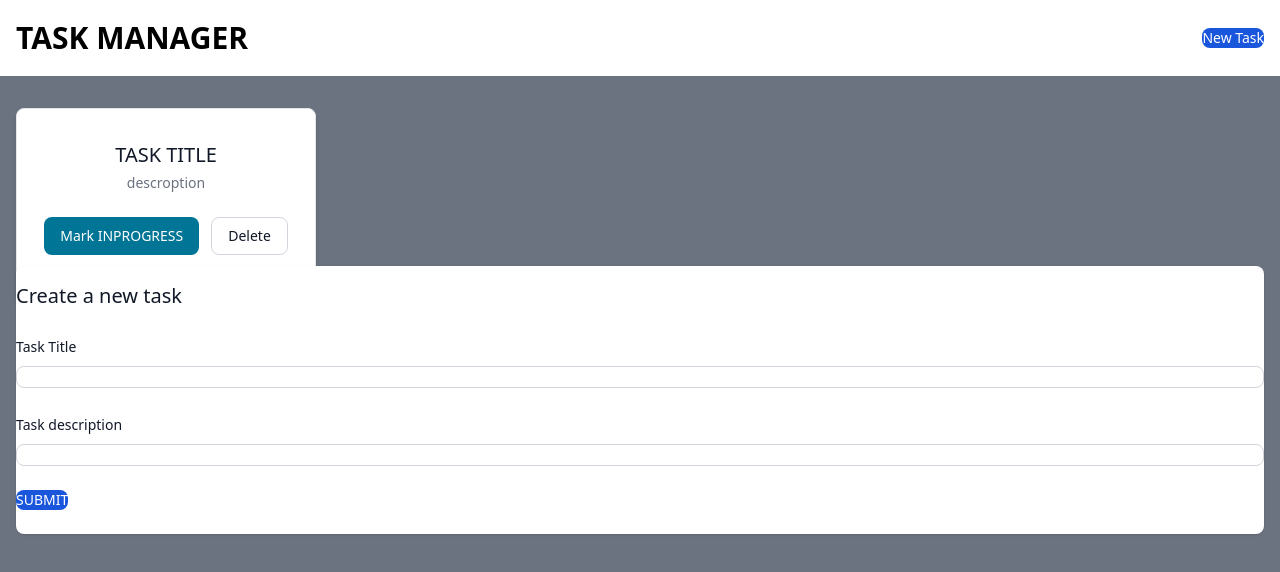
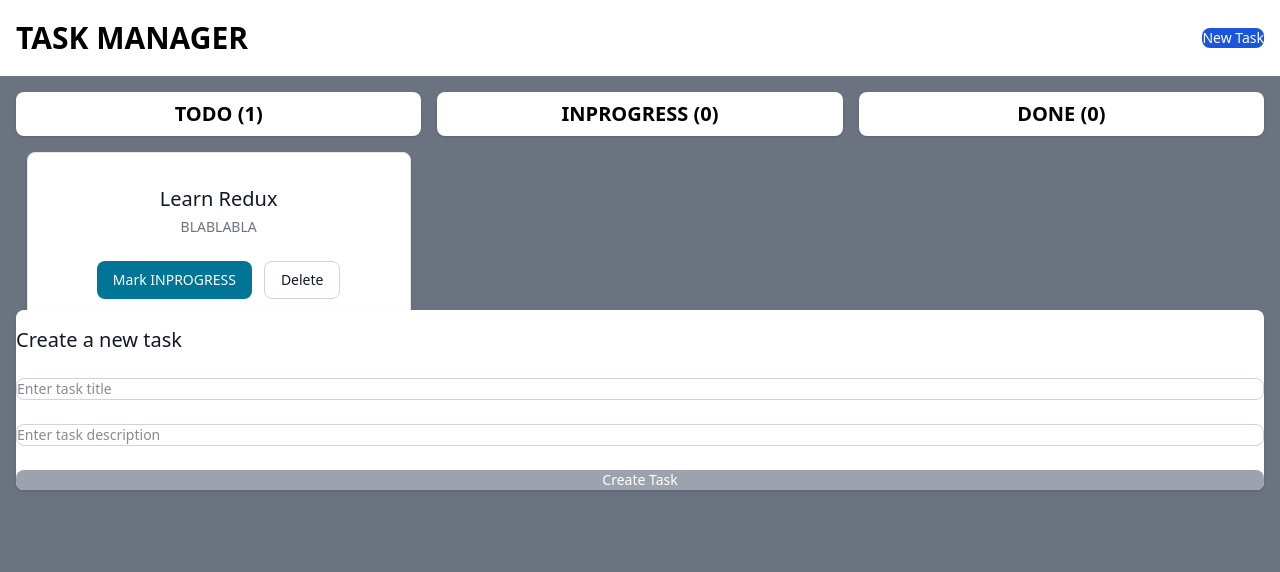
Before and after one commit to Toobaafzalii/azki-task-manager, a Next.js app: page / in a window 1280 px wide. Both pictures are taken after a click on the button "New Task". Shown: the top 572 px of the page. Built offline with nearby package versions, Linux system fonts and the light colour scheme.

Commit message:
feat: modify AppModal to use redux

```diff
--- a/src/app/components/appCard/index.tsx
+++ b/src/app/components/appCard/index.tsx
@@ -54,11 +54,11 @@ const AppCard:React.FC<ITask> = ({description, title , status, id}) => {
       <div className="flex justify-end px-2 pt-2">
       </div>
       <div className="flex flex-col items-center pb-10">
-        <h5 className="mb-1 text-xl font-medium text-gray-900 dark:text-white">TASK TITLE</h5>
-        <span className="text-sm text-gray-500 dark:text-gray-400">descroption</span>
+        <h5 className="mb-1 text-xl font-medium text-gray-900 dark:text-white">{title}</h5>
+        <span className="text-sm text-gray-500 dark:text-gray-400">{description}</span>
         <div className="mt-4 flex space-x-3 lg:mt-6">
         {status !== "DONE" ? (  <button
-            className=" inline-flex items-center rounded-lg bg-cyan-700 px-4 py-2 text-center text-sm font-medium text-white hover:bg-cyan-800 focus:outline-none focus:ring-4 focus:ring-cyan-300 dark:bg-cyan-600 dark:hover:bg-cyan-700 dark:focus:ring-cyan-800"
+            className=" inline-flex items-center text-nowrap rounded-lg bg-cyan-700 px-4 py-2 text-center text-sm font-medium text-white hover:bg-cyan-800 focus:outline-none focus:ring-4 focus:ring-cyan-300 dark:bg-cyan-600 dark:hover:bg-cyan-700 dark:focus:ring-cyan-800"
             onClick={handleStatusChange}
           >
           {status == "TODO" ? "Mark INPROGRESS" : "Mark DONE"}
--- a/src/app/components/appModal/index.tsx
+++ b/src/app/components/appModal/index.tsx
@@ -1,18 +1,26 @@
- "use client"
+"use client";
 
 import { Button, Label, Modal, ModalBody, ModalHeader, TextInput } from "flowbite-react";
-import React, { ChangeEvent, useState } from "react";
+import React, { ChangeEvent, useState, useEffect } from "react";
+import { useDispatch } from "react-redux";
+import { addTask } from "@/redux/slice";
 
 interface AppModalProps {
   openModal: boolean;
   setOpenModal: (open: boolean) => void;
 }
 
-const AppModal:React.FC<AppModalProps> = ({ openModal, setOpenModal }: AppModalProps) => {
+const AppModal: React.FC<AppModalProps> = ({ openModal, setOpenModal }) => {
+  const dispatch = useDispatch();
   const [task, setTask] = useState({
     title: "",
     description: ""
   });
+  const [isSubmitDisabled, setIsSubmitDisabled] = useState(true);
+
+  useEffect(() => {
+    setIsSubmitDisabled(!(task.title.trim() && task.description.trim()));
+  }, [task.title, task.description]);
 
   function onCloseModal() {
     setOpenModal(false);
@@ -28,7 +36,13 @@ const AppModal:React.FC<AppModalProps> = ({ openModal, setOpenModal }: AppModalP
   };
 
   const handleSubmit = () => {
-    console.log("Submitted task:", task);
+    if (isSubmitDisabled) return;
+
+    dispatch(addTask({
+      title: task.title.trim(),
+      description: task.description.trim()
+    }));
+
     onCloseModal();
   };
 
@@ -37,13 +51,16 @@ const AppModal:React.FC<AppModalProps> = ({ openModal, setOpenModal }: AppModalP
       <ModalHeader />
       <ModalBody>
         <div className="space-y-6">
-          <h3 className="text-xl font-medium text-gray-900 dark:text-white">Create a new task</h3>
+          <h3 className="text-xl font-medium text-gray-900 dark:text-white">
+            Create a new task
+          </h3>
           <div>
             <div className="mb-2 block">
-              <Label htmlFor="title">Task Title</Label>
+              <Label htmlFor="title" />
             </div>
             <TextInput
               id="title"
+              placeholder="Enter task title"
               value={task.title}
               onChange={handleChange}
               required
@@ -51,22 +68,33 @@ const AppModal:React.FC<AppModalProps> = ({ openModal, setOpenModal }: AppModalP
           </div>
           <div>
             <div className="mb-2 block">
-              <Label htmlFor="description">Task description</Label>
+              <Label htmlFor="description" />
             </div>
             <TextInput
               id="description"
+              placeholder="Enter task description"
               value={task.description}
               onChange={handleChange}
               required
             />
           </div>
-        </div>
-        <div className="w-full my-6">
-          <Button onClick={handleSubmit}>SUBMIT</Button>
+          <div className="w-full">
+            <Button
+              onClick={handleSubmit}
+              disabled={isSubmitDisabled}
+              className={`w-full ${
+                isSubmitDisabled
+                  ? "bg-gray-400 cursor-not-allowed"
+                  : "bg-cyan-700 hover:bg-cyan-800"
+              }`}
+            >
+              Create Task
+            </Button>
+          </div>
         </div>
       </ModalBody>
     </Modal>
   );
-}
+};
 
 export default AppModal;
--- a/src/app/containers/cards.tsx
+++ b/src/app/containers/cards.tsx
@@ -1,20 +1,45 @@
 import { useSelector } from "react-redux";
 import AppCard from "../components/appCard";
 import { RootState } from "../../redux/store";
-import { ITask } from "@/types/type";
 
-const AppCardsContainer:React.FC = () => {
+const AppCardsContainer: React.FC = () => {
     const tasks = useSelector((state: RootState) => state.tasks.tasks);
 
-    return(
-        <div className="w-full mx-auto grid grid-cols-1 sm:grid-cols-2 md:grid-cols-3 lg:grid-cols-4 gap-x-4 p-4">
-         {tasks.map((task: ITask) => (
-        <AppCard
-          key={task.id}
-         {...task}
-        />
-      ))}
-      </div>
-    )
-}
+    const todoTasks = tasks.filter(task => task.status === "TODO");
+    const inProgressTasks = tasks.filter(task => task.status === "INPROGRESS");
+    const doneTasks = tasks.filter(task => task.status === "DONE");
+
+    return (
+        <div className="w-full mx-auto grid grid-cols-1 md:grid-cols-3 gap-4 p-4">
+
+            <div className="space-y-4">
+                <h2 className="text-xl font-bold text-center mb-4 sticky top-0 bg-white dark:bg-gray-600 p-2 rounded-lg shadow">
+                    TODO ({todoTasks.length})
+                </h2>
+                {todoTasks.map(task => (
+                    <AppCard key={task.id} {...task} />
+                ))}
+            </div>
+
+            <div className="space-y-4">
+                <h2 className="text-xl font-bold text-center mb-4 sticky top-0 bg-white dark:bg-gray-600 p-2 rounded-lg shadow">
+                    INPROGRESS ({inProgressTasks.length})
+                </h2>
+                {inProgressTasks.map(task => (
+                    <AppCard key={task.id} {...task} />
+                ))}
+            </div>
+
+            <div className="space-y-4">
+                <h2 className="text-xl font-bold text-center mb-4 sticky top-0 bg-white dark:bg-gray-600 p-2 rounded-lg shadow">
+                    DONE ({doneTasks.length})
+                </h2>
+                {doneTasks.map(task => (
+                    <AppCard key={task.id} {...task} />
+                ))}
+            </div>
+        </div>
+    );
+};
+
 export default AppCardsContainer;
```
